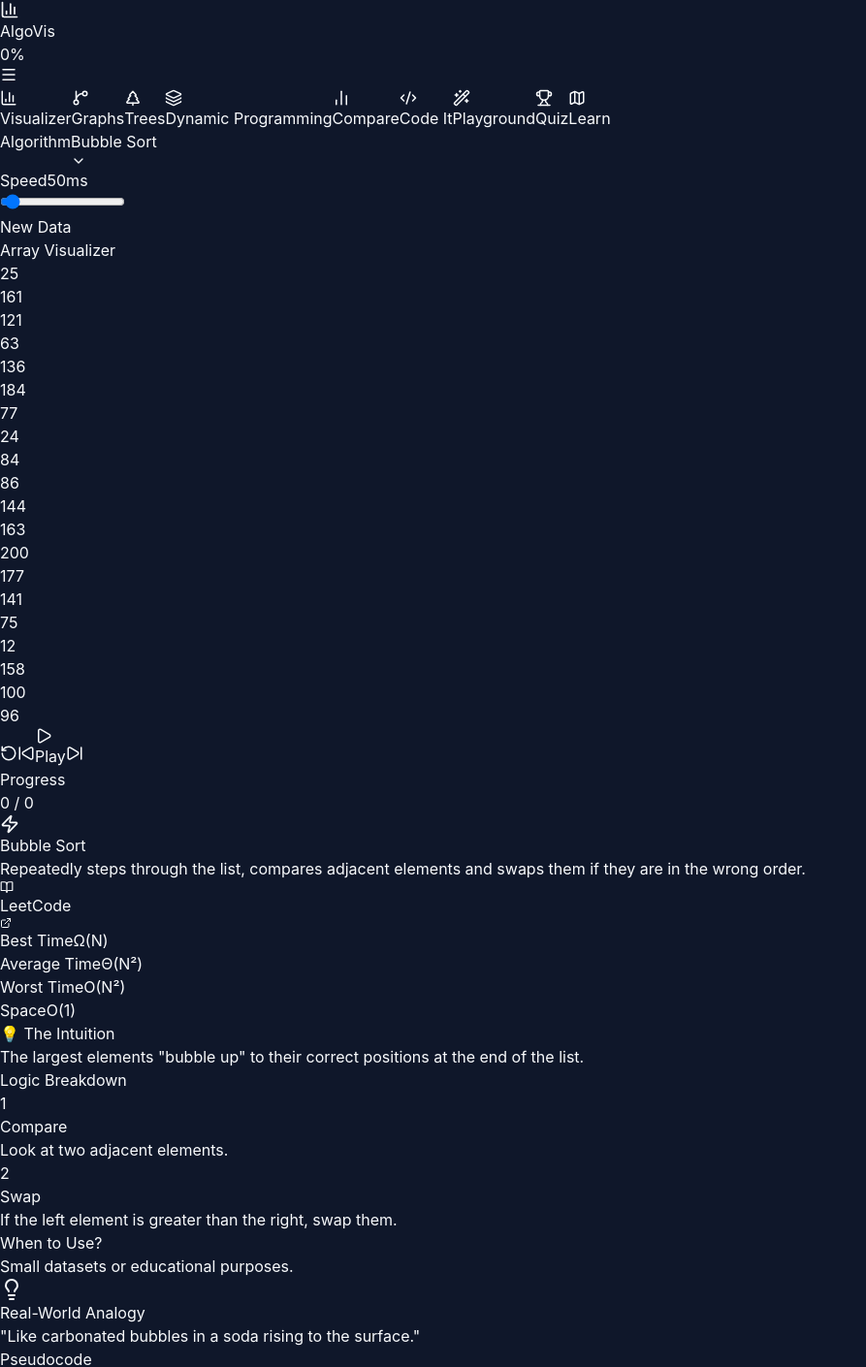
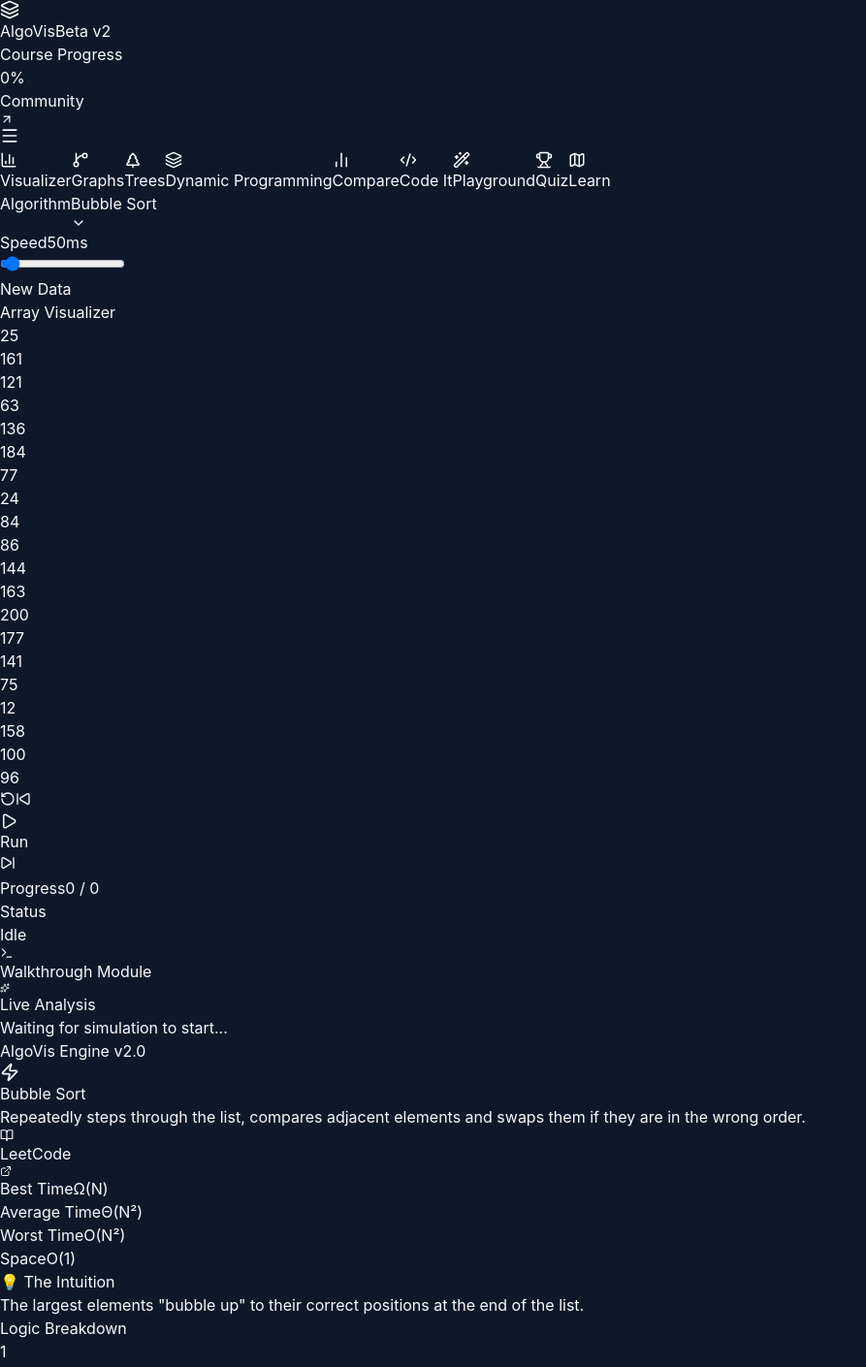
Before and after one commit to malviyapriyanshu/AlVi, a React (Vite) app: page / in a window 1280 px wide. Shown: the top 1410 px of the page at 97% size, without its empty margins (0-893 px from the left). Built offline with nearby package versions, Linux system fonts and the light colour scheme.

Commit message:
UI Polish: Premium redesign of ControlPanel, Navbar, and Explanation widgets

```diff
--- a/src/app/App.tsx
+++ b/src/app/App.tsx
@@ -202,8 +202,8 @@ export default function App() {
               </div>
 
               {/* Playback & Step Info */}
-              <div className="grid grid-cols-1 md:grid-cols-3 gap-6">
-                <div className="md:col-span-1">
+              <div className="grid grid-cols-1 lg:grid-cols-5 gap-6">
+                <div className="lg:col-span-2">
                   <ControlPanel
                     onPlay={handleRun}
                     onStop={stop}
@@ -212,7 +212,7 @@ export default function App() {
                     onRestart={handleNewArray}
                   />
                 </div>
-                <div className="md:col-span-2">
+                <div className="lg:col-span-3">
                   <CurrentStepExplanation explanation={currentExplanation} />
                 </div>
               </div>
--- a/src/components/controls/ControlPanel.tsx
+++ b/src/components/controls/ControlPanel.tsx
@@ -1,5 +1,5 @@
 import React from 'react';
-import { Play, Pause, SkipForward, SkipBack, RotateCcw, X } from 'lucide-react';
+import { Play, Pause, SkipForward, SkipBack, RotateCcw, StopCircle } from 'lucide-react';
 import { usePlaybackStore } from '../../state/usePlaybackStore';
 
 interface ControlPanelProps {
@@ -16,77 +16,107 @@ export const ControlPanel: React.FC<ControlPanelProps> = ({
 }) => {
   const { isPlaying, isPaused, setIsPaused, currentStepIndex, totalSteps } = usePlaybackStore();
 
+  const progressPercentage = totalSteps > 0 ? (currentStepIndex / (totalSteps - 1)) * 100 : 0;
+
   return (
-    <div className="bg-slate-800/50 rounded-2xl border border-slate-700/50 px-6 py-4 flex items-center justify-between shadow-lg">
-      <div className="flex items-center gap-2">
+    <div className="bg-slate-800/80 backdrop-blur-xl rounded-2xl border border-slate-700/50 p-1 shadow-2xl overflow-hidden">
+      <div className="flex flex-col gap-0.5">
+        {/* Progress Line Layer */}
+        <div className="h-1 bg-slate-900 overflow-hidden rounded-t-xl group/progress relative">
+          <div
+            className="bg-indigo-500 h-full transition-all duration-300 relative shadow-[0_0_10px_#6366f1]"
+            style={{ width: `${progressPercentage}%` }}
+          >
+            <div className="absolute top-0 right-0 w-2 h-full bg-white/20 blur-sm" />
+          </div>
+        </div>
+
+        <div className="px-3 py-3 flex flex-col sm:flex-row items-center justify-between gap-4">
+          {/* Main Controls Group */}
+          <div className="flex items-center gap-1.5 bg-slate-900/50 p-1.5 rounded-xl border border-slate-700/30">
             <button
               onClick={onRestart}
-          className="p-2 rounded-xl bg-slate-700/50 hover:bg-slate-700 text-slate-400 hover:text-white transition-all disabled:opacity-50"
+              className="p-2 rounded-lg hover:bg-slate-800 text-slate-400 hover:text-white transition-all disabled:opacity-20 flex items-center justify-center"
               title="Restart"
             >
-          <RotateCcw size={18} />
+              <RotateCcw size={16} />
             </button>
 
             <button
               onClick={onStepBackward}
-          className="p-2 rounded-xl bg-slate-700/50 hover:bg-slate-700 text-slate-400 hover:text-white transition-all disabled:opacity-50"
+              className="p-2 rounded-lg hover:bg-slate-800 text-slate-400 hover:text-white transition-all disabled:opacity-20 flex items-center justify-center"
               disabled={currentStepIndex === 0}
               title="Previous Step"
             >
-          <SkipBack size={18} />
+              <SkipBack size={16} />
             </button>
+
+            <div className="w-px h-6 bg-slate-700/50 mx-1" />
 
             {!isPlaying ? (
               <button
                 onClick={onPlay}
                 disabled={disabled}
-            className="flex items-center gap-2 px-6 py-2.5 rounded-xl bg-indigo-600 hover:bg-indigo-500 text-white font-bold transition-all shadow-lg shadow-indigo-600/20 disabled:opacity-50"
+                className="group relative flex items-center gap-2 px-5 py-2 rounded-lg bg-indigo-600 hover:bg-indigo-500 text-white font-bold transition-all shadow-lg shadow-indigo-600/20 disabled:opacity-50 overflow-hidden"
               >
+                <div className="absolute inset-0 bg-gradient-to-r from-white/0 via-white/10 to-white/0 -translate-x-full group-hover:translate-x-full transition-transform duration-700" />
                 <Play size={18} className="fill-current" />
-            <span>Play</span>
+                <span className="text-sm">Run</span>
               </button>
             ) : (
               <button
                 onClick={() => setIsPaused(!isPaused)}
-            className="flex items-center gap-2 px-6 py-2.5 rounded-xl bg-amber-600/20 hover:bg-amber-600/30 text-amber-500 font-bold border border-amber-500/50 transition-all"
+                className={`flex items-center gap-2 px-5 py-2 rounded-lg font-bold transition-all border ${
+                  isPaused
+                  ? 'bg-emerald-500/10 border-emerald-500/50 text-emerald-400 hover:bg-emerald-500/20'
+                  : 'bg-amber-500/10 border-amber-500/50 text-amber-500 hover:bg-amber-500/20'
+                }`}
               >
                 {isPaused ? <Play size={18} fill="currentColor" /> : <Pause size={18} fill="currentColor" />}
-            <span>{isPaused ? 'Resume' : 'Pause'}</span>
+                <span className="text-sm">{isPaused ? 'Resume' : 'Pause'}</span>
               </button>
             )}
 
+            <div className="w-px h-6 bg-slate-700/50 mx-1" />
+
             <button
               onClick={onStepForward}
-          className="p-2 rounded-xl bg-slate-700/50 hover:bg-slate-700 text-slate-400 hover:text-white transition-all disabled:opacity-50"
-          disabled={currentStepIndex === totalSteps - 1}
+              className="p-2 rounded-lg hover:bg-slate-800 text-slate-400 hover:text-white transition-all disabled:opacity-20 flex items-center justify-center"
+              disabled={currentStepIndex === totalSteps - 1 || totalSteps === 0}
               title="Next Step"
             >
-          <SkipForward size={18} />
+              <SkipForward size={16} />
             </button>
 
             {isPlaying && (
               <button
                 onClick={onStop}
-            className="p-2 rounded-xl bg-rose-500/20 hover:bg-rose-500/30 text-rose-500 border border-rose-500/50 transition-all"
+                className="p-2 rounded-lg hover:bg-rose-500/20 text-rose-500 transition-all flex items-center justify-center"
                 title="Stop"
               >
-            <X size={18} />
+                <StopCircle size={18} />
               </button>
             )}
           </div>
 
-      <div className="flex items-center gap-4">
-        <div className="text-right hidden sm:block">
-          <div className="text-[10px] font-bold text-slate-500 uppercase tracking-widest">Progress</div>
-          <div className="text-sm font-mono text-white">
-            {totalSteps > 0 ? currentStepIndex + 1 : 0} / {totalSteps}
+          {/* Stats Group */}
+          <div className="flex items-center gap-4 bg-slate-900/30 px-3 py-1.5 rounded-xl border border-slate-700/20 shrink-0">
+             <div className="flex flex-col items-center">
+                <span className="text-[9px] font-black uppercase tracking-[0.2em] text-slate-500 mb-0.5">Progress</span>
+                <span className="text-sm font-mono font-bold text-slate-200">
+                  {totalSteps > 0 ? currentStepIndex + 1 : 0} <span className="text-slate-600 mx-0.5">/</span> {totalSteps}
+                </span>
+             </div>
+             <div className="flex flex-col items-center border-l border-slate-800 pl-4 ml-1">
+                <span className="text-[9px] font-black uppercase tracking-[0.2em] text-slate-500 mb-0.5">Status</span>
+                <div className="flex items-center gap-1.5">
+                  <div className={`w-1.5 h-1.5 rounded-full ${isPlaying ? (isPaused ? 'bg-amber-500' : 'bg-emerald-500 animate-pulse') : 'bg-slate-600'}`} />
+                  <span className="text-xs font-bold text-slate-300 uppercase tracking-wide">
+                    {isPlaying ? (isPaused ? 'Paused' : 'Running') : 'Idle'}
+                  </span>
                 </div>
              </div>
-        <div className="w-24 bg-slate-700 rounded-full h-1.5 overflow-hidden">
-          <div
-            className="bg-indigo-500 h-full transition-all duration-300"
-            style={{ width: `${((currentStepIndex + 1) / (totalSteps || 1)) * 100}%` }}
-          />
+          </div>
         </div>
       </div>
     </div>
--- a/src/components/layout/Navbar.tsx
+++ b/src/components/layout/Navbar.tsx
@@ -1,5 +1,5 @@
 import React from 'react';
-import { BarChart3, Menu, X } from 'lucide-react';
+import { Layers, Menu, X, ArrowUpRight } from 'lucide-react';
 
 interface NavbarProps {
   overallProgress: number;
@@ -9,35 +9,45 @@ interface NavbarProps {
 
 export const Navbar: React.FC<NavbarProps> = ({ overallProgress, onMenuToggle, isMenuOpen }) => {
   return (
-    <header className="sticky top-0 z-20 bg-slate-900/90 backdrop-blur-md border-b border-slate-800">
-      <div className="max-w-7xl mx-auto px-4 sm:px-6">
-        <div className="flex items-center justify-between gap-3 py-3">
-          <div className="flex items-center gap-2 flex-shrink-0">
-            <div className="bg-indigo-600 p-1.5 rounded-lg">
-              <BarChart3 className="text-white" size={20} />
+    <header className="sticky top-0 z-50 bg-slate-900/80 backdrop-blur-xl border-b border-slate-800/60">
+      <div className="max-w-7xl mx-auto px-4 sm:px-6 lg:px-8">
+        <div className="flex items-center justify-between gap-3 h-16">
+          <div className="flex items-center gap-3 flex-shrink-0 group cursor-pointer">
+            <div className="bg-indigo-600 p-2 rounded-xl shadow-lg shadow-indigo-600/20 group-hover:scale-110 transition-all duration-300 transform group-hover:rotate-6">
+              <Layers className="text-white" size={20} />
             </div>
-            <h1 className="text-xl sm:text-2xl font-black">
-              Algo<span className="text-indigo-400">Vis</span>
+            <h1 className="text-xl sm:text-2xl font-black tracking-tight">
+              Algo<span className="text-indigo-500 group-hover:text-indigo-400 transition-colors">Vis</span>
+              <span className="ml-2 px-1.5 py-0.5 rounded-md bg-white/5 border border-white/10 text-[10px] uppercase tracking-widest text-slate-500 align-middle">Beta v2</span>
             </h1>
           </div>
 
-          <div className="hidden lg:flex items-center gap-4">
-            <div className="flex items-center gap-2">
-              <div className="w-20 bg-slate-700 rounded-full h-1.5">
-                <div
-                  className="bg-indigo-500 h-1.5 rounded-full transition-all"
-                  style={{ width: `${overallProgress}%` }}
-                />
-              </div>
-              <span className="text-[10px] text-slate-500">{overallProgress}%</span>
+          <div className="hidden lg:flex items-center gap-8">
+            <div className="flex items-center gap-3 bg-slate-800/30 px-3 py-1.5 rounded-full border border-slate-700/50">
+               <div className="flex items-center gap-2">
+                 <div className="w-2 h-2 rounded-full bg-indigo-500 animate-pulse" />
+                 <span className="text-xs font-bold text-slate-300 uppercase tracking-wide">Course Progress</span>
+               </div>
+               <div className="w-32 bg-slate-900 rounded-full h-1.5 overflow-hidden ring-1 ring-white/5">
+                 <div
+                   className="bg-gradient-to-r from-indigo-600 to-indigo-400 h-full rounded-full transition-all duration-700 ease-out"
+                   style={{ width: `${overallProgress}%` }}
+                 />
+               </div>
+               <span className="text-xs font-mono font-bold text-indigo-400">{overallProgress}%</span>
             </div>
+
+            <button className="flex items-center gap-2 px-4 py-2 rounded-xl bg-slate-800 hover:bg-slate-700 text-slate-200 text-sm font-bold border border-slate-700/50 transition-all active:scale-95 group">
+               <span>Community</span>
+               <ArrowUpRight size={14} className="opacity-50 group-hover:translate-x-0.5 group-hover:-translate-y-0.5 transition-transform" />
+            </button>
           </div>
 
           <button
             onClick={onMenuToggle}
-            className="lg:hidden p-2 bg-slate-800 text-slate-400 rounded-lg border border-slate-700"
+            className="lg:hidden p-2.5 bg-slate-800 text-slate-400 rounded-xl border border-slate-700 hover:text-white transition-all shadow-lg"
           >
-            {isMenuOpen ? <X size={18} /> : <Menu size={18} />}
+            {isMenuOpen ? <X size={20} /> : <Menu size={20} />}
           </button>
         </div>
       </div>
--- a/src/components/walkthrough/CurrentStepExplanation.tsx
+++ b/src/components/walkthrough/CurrentStepExplanation.tsx
@@ -1,22 +1,45 @@
 import React from 'react';
-import { MessageSquare } from 'lucide-react';
+import { Terminal, Sparkles } from 'lucide-react';
 
 interface Props {
   explanation?: string;
 }
 
 export const CurrentStepExplanation: React.FC<Props> = ({ explanation }) => {
-  if (!explanation) return null;
   return (
-    <div className="bg-slate-800/60 rounded-2xl border border-slate-700/50 p-5 flex gap-4 h-full min-h-[100px]">
-      <div className="flex-shrink-0 w-8 h-8 bg-slate-700 rounded-lg flex items-center justify-center text-slate-400">
-        <MessageSquare size={16} />
+    <div className="bg-slate-800/40 backdrop-blur-md rounded-2xl border border-slate-700/50 p-5 flex flex-col gap-3 h-full group transition-all duration-300 hover:border-indigo-500/30">
+      <div className="flex items-center justify-between">
+        <div className="flex items-center gap-2">
+           <div className="flex-shrink-0 w-8 h-8 bg-indigo-500/10 border border-indigo-500/20 rounded-lg flex items-center justify-center text-indigo-400 group-hover:scale-110 transition-transform">
+            <Terminal size={14} />
+          </div>
+          <h3 className="text-[10px] font-black text-slate-500 uppercase tracking-[0.2em]">Walkthrough Module</h3>
+        </div>
+        <div className="flex items-center gap-1 px-2 py-0.5 bg-indigo-500/10 rounded-full border border-indigo-500/20">
+           <Sparkles size={10} className="text-indigo-400" />
+           <span className="text-[9px] font-bold text-indigo-300 uppercase">Live Analysis</span>
+        </div>
       </div>
-      <div>
-        <h3 className="text-[10px] font-bold text-slate-500 uppercase tracking-widest mb-1">Step Analysis</h3>
-        <p className="text-sm text-slate-200 leading-relaxed font-medium">
-          {explanation}
-        </p>
+
+      <div className="flex-1 flex flex-col justify-center">
+        {explanation ? (
+          <p className="text-[15px] text-slate-100 leading-relaxed font-medium transition-all animate-in fade-in duration-300">
+            {explanation}
+          </p>
+        ) : (
+          <p className="text-sm text-slate-500 italic font-medium">
+            Waiting for simulation to start...
+          </p>
+        )}
+      </div>
+
+      <div className="pt-3 border-t border-slate-700/30 flex items-center justify-between opacity-50">
+         <div className="flex gap-1">
+            <div className="w-1 h-1 rounded-full bg-slate-500" />
+            <div className="w-1 h-1 rounded-full bg-slate-500" />
+            <div className="w-1 h-1 rounded-full bg-slate-500" />
+         </div>
+         <span className="text-[9px] font-mono uppercase">AlgoVis Engine v2.0</span>
       </div>
     </div>
   );
```
Lines whose indentation alone changed are shown as unchanged.
